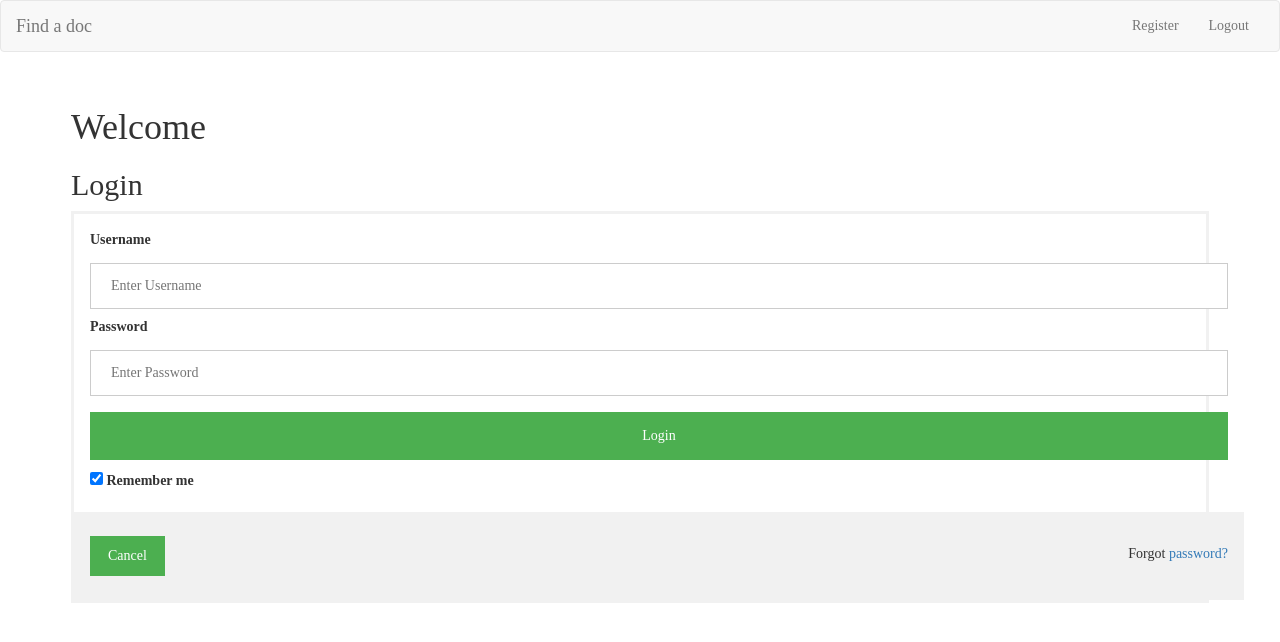
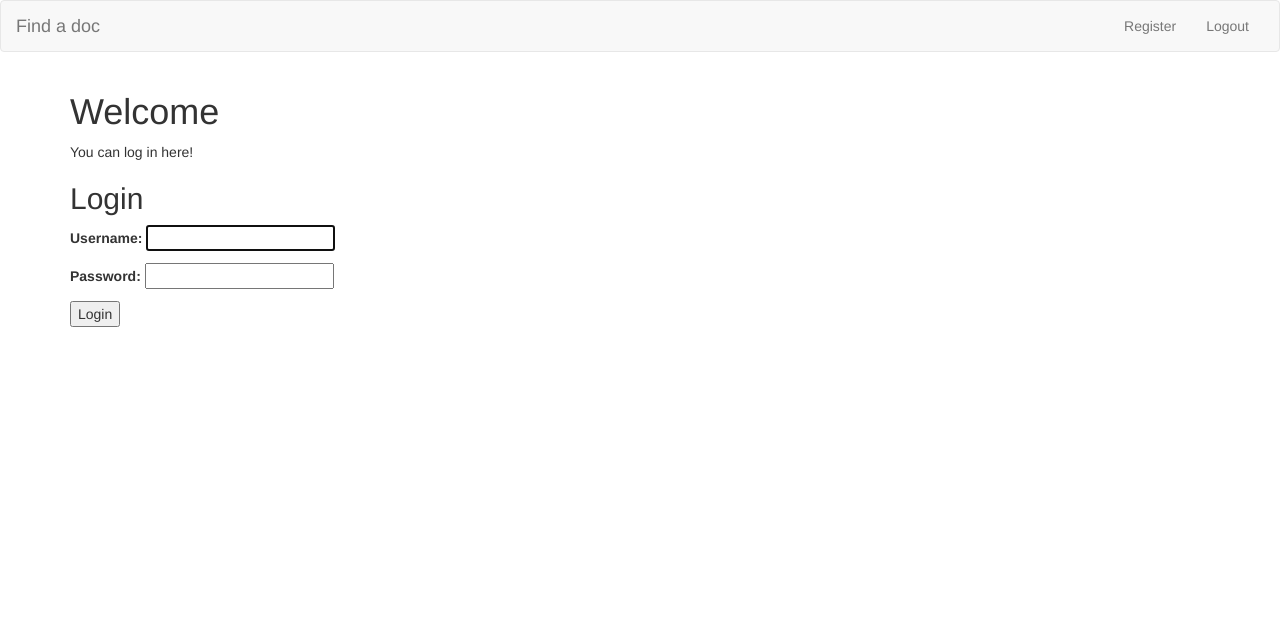
Before and after one commit to nsuspring2019cse299sec4/Group-5, a Django app: page /finddoctor/login/ in a window 1280 px wide. Shown: the top 642 px of the page. Run offline with Django 3.2, Linux system fonts and the light colour scheme; some libraries are stand-ins or nearby versions.

Commit message:
Fixed Redirecting from root and fixed login

```diff
--- a/Project code/findadoc/findadoc/urls.py
+++ b/Project code/findadoc/findadoc/urls.py
@@ -15,8 +15,10 @@ Including another URLconf
 """
 from django.contrib import admin
 from django.urls import path, include
+from . import views
 
 urlpatterns = [
+	path('', views.login_redirect, name='login_redirect'),
     path('admin/', admin.site.urls),
     path('finddoctor/', include('finddoctor.urls')),
 ]
--- /dev/null
+++ b/Project code/findadoc/findadoc/views.py
@@ -0,0 +1,4 @@
+from django.shortcuts import redirect
+
+def login_redirect(request):
+	return redirect('/finddoctor/login')
--- a/Project code/findadoc/finddoctor/templates/finddoctor/login.html
+++ b/Project code/findadoc/finddoctor/templates/finddoctor/login.html
@@ -1,88 +1,16 @@
 {% extends 'finddoctor/base.html' %}
 
 {% block body %}
-
     <div class="container">
         <h1>Welcome</h1>
-
+        <p>
+            You can log in here!
+        </p>
         <h2>Login</h2>
-
-        <style>
-        body {font-family: Times New Roman, sans-serif;}
-        form {border: 3px solid #f1f1f1;}
-
-        input[type=text], input[type=password] {
-        width: 100%;
-        padding: 12px 20px;
-        margin: 8px 0;
-        display: inline-block;
-        border: 1px solid #ccc;
-        box-sizing: border-box;
-        }
-
-        button {
-        background-color: #4CAF50;
-        color: white;
-        padding: 14px 20px;
-        margin: 8px 0;
-        border: none;
-        cursor: pointer;
-        width: 100%;
-        }
-
-        button:hover {
-        opacity: 0.8;
-        }
-
-        .cancelbtn {
-        width: auto;
-        padding: 10px 18px;
-        background-color: #4CAF50;
-        }
-
-
-
-
-        .container {
-        padding: 16px;
-        }
-
-        span.psw {
-        float: right;
-        padding-top: 16px;
-        }
-
-        @media screen and (max-width: 300px) {
-        span.psw {
-        display: block;
-        float: none;
-        }
-        .cancelbtn {
-        width: 100%;
-        }
-        }
-    </style>
-    </head>
-<body>
-
-<form action="/action_page.php">
-
-  <div class="container">
-    <label for="uname"><b>Username</b></label>
-    <input type="text" placeholder="Enter Username" name="uname" required>
-
-    <label for="psw"><b>Password</b></label>
-    <input type="password" placeholder="Enter Password" name="psw" required>
-
-    <button type="submit">Login</button>
-    <label>
-      <input type="checkbox" checked="checked" name="remember"> Remember me
-    </label>
-  </div>
-
-  <div class="container" style="background-color:#f1f1f1">
-    <button type="button" class="cancelbtn">Cancel</button>
-    <span class="psw">Forgot <a href="#">password?</a></span>
-  </div>
+        <form method="post">
+            {% csrf_token %}
+            {{ form.as_p }}
+            <button type="submit">Login</button>
+        </form>
     </div>
 {% endblock %}
--- a/Project code/findadoc/finddoctor/templates/finddoctor/treatment.html
+++ b/Project code/findadoc/finddoctor/templates/finddoctor/treatment.html
@@ -4,8 +4,7 @@
 		<h1>Cure : {{ disease.treatment }}</h1>
 		<ul>
 			{% for doctors in disease.doctors.all %} <!-- object_list is built in-->
-			<li>Bug Fix</li>
-			<!-- <li><a href="{% url 'finddoctor:doctor' doctors.id %}">Doctor: {{doctors.get_full_name}}</a></li> -->
+			<li><a href="{% url 'finddoctor:doctor' doctors.id %}">Doctor:{{doctors.get_full_name}}</a></li>
 			{% endfor %}
 		</ul>
 {% endblock %}
--- a/Project code/findadoc/finddoctor/views.py
+++ b/Project code/findadoc/finddoctor/views.py
@@ -38,5 +38,5 @@ class TreatmentView(generic.DetailView):
 		#return Disease.objects.all()
 
 class DoctorView(generic.DetailView):
-	model = Disease
+	model = Doctor
 	template_name = 'finddoctor/doctor.html'
```
Also changed, not shown: Project code/findadoc/db.sqlite3.
